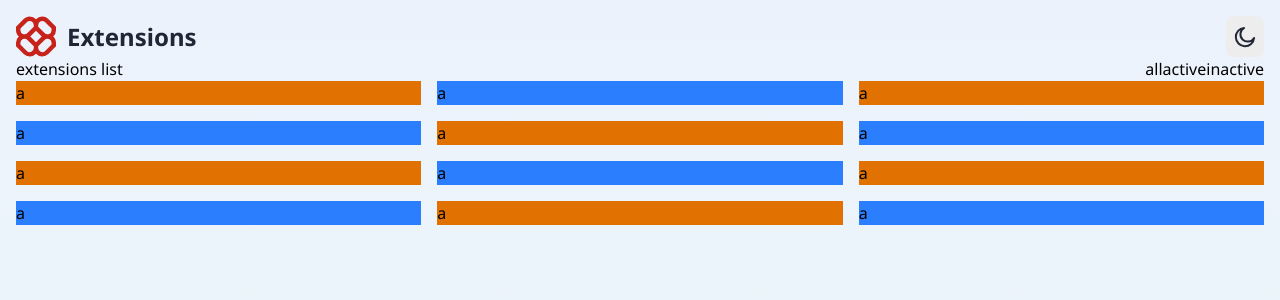
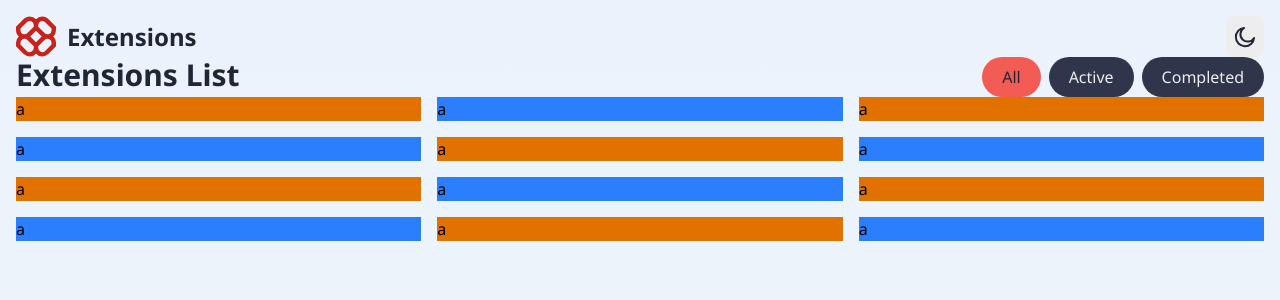
Before and after one commit to tymino/browser-extensions-manager-ui, a React (Vite) app: page / in a window 1280 px wide. Shown: the top 300 px of the page. Built offline with nearby package versions, Linux system fonts and the light colour scheme.

Commit message:
Button ..

```diff
--- a/src/App.tsx
+++ b/src/App.tsx
@@ -2,9 +2,12 @@ import useTheme from './hooks/useTheme'
 
 import ButtonTheme from './components/ButtonTheme'
 import Logo from './components/Logo'
+import Button from './components/Button'
+import { useSortedButtons } from './hooks/useSortedButtons'
 
 const App = () => {
   const { theme, toggleTheme } = useTheme()
+  const { buttons, activeButton, handleClick } = useSortedButtons()
 
   return (
     <div className="h-screen bg-linear-(--bg-light-gradient) dark:bg-linear-(--bg-dark-gradient) ">
@@ -15,12 +18,21 @@ const App = () => {
         </div>
 
         <div className="flex justify-between">
-          <p>extensions list</p>
+          <p className="text-3xl capitalize font-Noto font-bold text-primary-800 dark:text-primary-0">
+            extensions list
+          </p>
 
-          <div>
-            <button>all</button>
-            <button>active</button>
-            <button>inactive</button>
+          <div className="flex gap-2">
+            {buttons.map(({ id, variant, name }) => (
+              <Button
+                key={id}
+                variant={variant}
+                isActive={id === activeButton}
+                onClick={() => handleClick(id)}
+              >
+                {name}
+              </Button>
+            ))}
           </div>
         </div>
 
@@ -42,5 +54,4 @@ const App = () => {
     </div>
   )
 }
-
 export default App
--- /dev/null
+++ b/src/components/Button.tsx
@@ -0,0 +1,36 @@
+import React from 'react'
+
+interface ButtonProps {
+  children: React.ReactNode
+  variant?: 'primary' | 'secondary'
+  onClick?: () => void
+  isActive: boolean
+}
+
+const Button: React.FC<ButtonProps> = ({
+  children,
+  variant = 'primary',
+  onClick,
+  isActive = false,
+}) => {
+  const baseStyles =
+    'px-5 py-2 rounded-3xl capitalize transition-colors duration-200'
+
+  const variantStyles = {
+    primary: 'bg-primary-700 hover:bg-primary-600 text-primary-100',
+    secondary:
+      'border border-primary-600 hover:bg-secondary-500 text-primary-100',
+    active: 'bg-secondary-400 hover:bg-secondary-500 text-primary-800',
+  }
+
+  const setStyle = () => {
+    return `${baseStyles} ${variantStyles[isActive ? 'active' : variant]}`
+  }
+
+  return (
+    <button className={setStyle()} onClick={onClick}>
+      {children}
+    </button>
+  )
+}
+export default Button
--- /dev/null
+++ b/src/hooks/useSortedButtons.ts
@@ -0,0 +1,31 @@
+import { useState } from 'react'
+
+interface Button {
+  id: number
+  name: string
+  variant: 'primary' | 'secondary'
+}
+
+const buttons: Button[] = [
+  { id: 1, name: 'all', variant: 'primary' },
+  {
+    id: 2,
+    name: 'active',
+    variant: 'primary',
+  },
+  {
+    id: 3,
+    name: 'completed',
+    variant: 'primary',
+  },
+]
+
+export const useSortedButtons = () => {
+  const [activeButton, setActiveButton] = useState(1)
+
+  const handleClick = (id: number) => {
+    setActiveButton(id)
+  }
+
+  return { buttons, activeButton, handleClick }
+}
```
